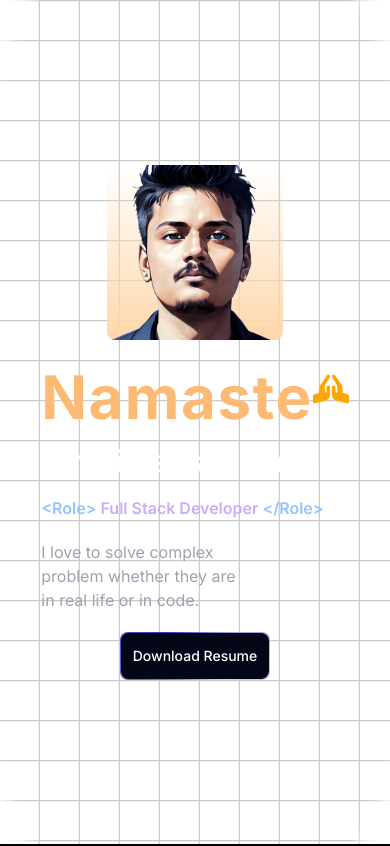
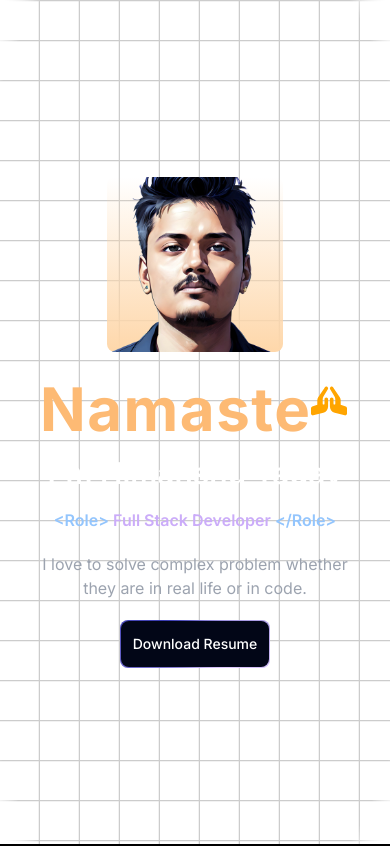
Before and after one commit to himanshu3434/Portfolio, a Next.js app: page / in a window 390 px wide. Shown: the top 846 px of the page. Built offline with nearby package versions, Linux system fonts and the light colour scheme.

Commit message:
update hero

```diff
--- a/app/components/Hero.tsx
+++ b/app/components/Hero.tsx
@@ -16,24 +16,24 @@ function Hero() {
               <div className="flex items-center ">
                 <TextGenerateEffect
                   words={"Namaste"}
-                  className="text-orange-400  text-[60px] sm:text-[90px] "
+                  className="text-orange-400  text-[60px] sm:text-[90px] text-center sm:text-left "
                 />
                 <FaPrayingHands
                   className="text-4xl sm:text-[60px] "
                   color="orange"
                 />
               </div>
-              <div className=" ">
+              <div className="text-center sm:text-left ">
                 <h1 className="text-[30px] sm:text-[40px] font-semibold">
                   I&apos;m Himanshu Yadav
                 </h1>
-                <h2 className="my-3 font-semibold text-purple ">
+                <h2 className="my-3 font-semibold text-purple  ">
                   {" "}
                   <span className="text-blue-300 "> {"<Role>"} </span>
                   Full Stack Developer{" "}
                   <span className="text-blue-300"> {"</Role>"} </span>
                 </h2>
-                <h2 className="max-w-[50vw] sm:max-w-[20vw] my-5 text-gray-400 ">
+                <h2 className="max-w-[100vw] sm:max-w-[20vw] my-5 text-gray-400  ">
                   {" "}
                   I love to solve complex problem whether they are in real life
                   or in code.
--- a/app/components/ui/text-generate-effect.tsx
+++ b/app/components/ui/text-generate-effect.tsx
@@ -52,8 +52,8 @@ export const TextGenerateEffect = ({
 
   return (
     <div className={cn("font-bold", className)}>
-      <div className="mt-4">
-        <div className="  leading-snug tracking-wide">{renderWords()}</div>
+      <div className="mt-4 ">
+        <div className="  leading-snug tracking-wide ">{renderWords()}</div>
       </div>
     </div>
   );
```
